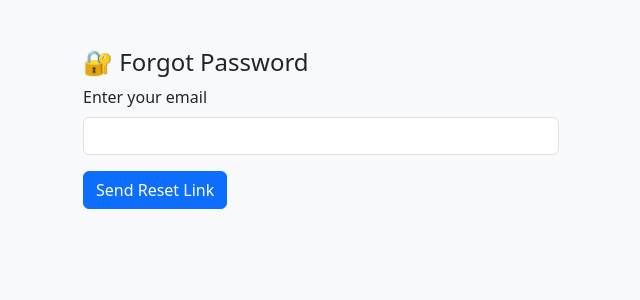
After one commit to ichbinsaadiah/PolyGlotter-Translate, a PHP site: page /PolyGlotter/forgot_password.php in a window 1280 px wide. The commit adds this page. Shown: the top 300 px of the page, without its empty margins (319-959 px from the left). Run offline with PHP 8.4, Linux system fonts and the light colour scheme.

Commit message:
🔐 Finalize secure password reset with PHP-based token expiry check

```diff
--- /dev/null
+++ b/forgot_password.php
@@ -0,0 +1,58 @@
+<?php
+session_start();
+require_once('includes/db.php');
+
+$message = "";
+
+if ($_SERVER["REQUEST_METHOD"] == "POST") {
+    $email = trim($_POST["email"]);
+
+    // Check if user exists
+    $stmt = $conn->prepare("SELECT id FROM users WHERE email = ?");
+    $stmt->bind_param("s", $email);
+    $stmt->execute();
+    $stmt->store_result();
+
+    if ($stmt->num_rows == 1) {
+        // Generate secure token
+        $token = bin2hex(random_bytes(32));
+        $expires = date("Y-m-d H:i:s", time() + 3600); // 1 hour from now
+
+        // Store token and expiry in a new table (we'll create it)
+        $stmt2 = $conn->prepare("INSERT INTO password_resets (email, token, expires_at) VALUES (?, ?, ?)");
+        $stmt2->bind_param("sss", $email, $token, $expires);
+        $stmt2->execute();
+
+        // Send email (replace with real mail function later)
+        $resetLink = "http://localhost/polyglotter/reset_password.php?token=$token";
+        // In dev, just display the link instead of sending email
+        $message = "Reset link (valid for 1 hour): <br><a href='$resetLink'>$resetLink</a>";
+    } else {
+        $message = "No account found with that email.";
+    }
+}
+?>
+
+<!DOCTYPE html>
+<html>
+<head>
+  <title>Forgot Password</title>
+  <link rel="stylesheet" href="https://cdn.jsdelivr.net/npm/bootstrap@5.3.0/dist/css/bootstrap.min.css">
+</head>
+<body class="bg-light">
+  <div class="container mt-5" style="max-width: 500px;">
+    <h4>🔐 Forgot Password</h4>
+    <form method="POST">
+      <div class="mb-3">
+        <label for="email" class="form-label">Enter your email</label>
+        <input type="email" name="email" id="email" required class="form-control">
+      </div>
+      <button type="submit" class="btn btn-primary">Send Reset Link</button>
+    </form>
+
+    <?php if (!empty($message)): ?>
+      <div class="alert alert-info mt-3 text-break"><?= $message ?></div>
+    <?php endif; ?>
+  </div>
+</body>
+</html>
--- a/login.php
+++ b/login.php
@@ -32,6 +32,10 @@ if (isset($_SESSION['user_id'])) {
           <label>Password</label>
           <input type="password" name="password" class="form-control" required>
         </div>
+        <!-- ✅ Insert this new line just below -->
+<div class="mb-2 text-end">
+  <a href="forgot_password.php">Forgot Password?</a>
+</div>
         <button type="submit" class="btn btn-success w-100">Login</button>
         <p class="mt-3 text-center">Don’t have an account? <a href="register.php">Register</a></p>
       </form>
```
Also changed, not shown: reset_password.php (added, +86 -0 lines).
